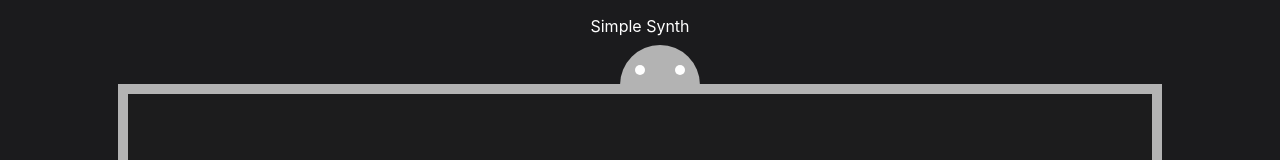
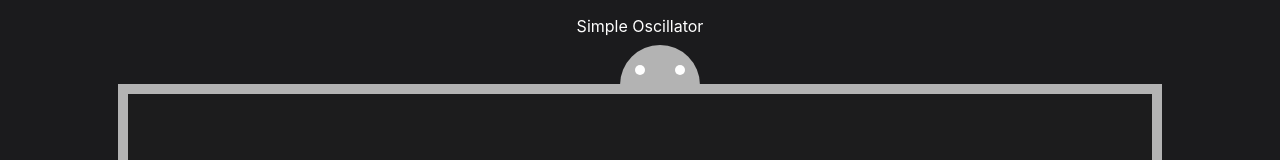
Before and after one commit to kp-dhvani/simple-oscillator, a React (Create React App) app: page / in a window 1280 px wide. Shown: the top 160 px of the page. Built offline with nearby package versions, Linux system fonts and the light colour scheme.

Commit message:
rename project

```diff
--- a/package.json
+++ b/package.json
@@ -1,5 +1,5 @@
 {
-  "name": "simple-synth",
+  "name": "simple-oscillator",
   "version": "0.1.0",
   "private": true,
   "dependencies": {
--- a/public/index.html
+++ b/public/index.html
@@ -4,13 +4,10 @@
     <meta charset="utf-8" />
     <meta name="viewport" content="width=device-width, initial-scale=1" />
     <meta name="theme-color" content="#000000" />
-    <meta
-      name="description"
-      content="simple synth"
-    />
+    <meta name="description" content="simple oscillator" />
 
     <link rel="icon" type="image/png" href="%PUBLIC_URL%/favicon.png" />
-    <title>Simple Synth</title>
+    <title>Simple Oscillator</title>
   </head>
   <body>
     <noscript>You need to enable JavaScript to run this app.</noscript>
--- a/src/App.css
+++ b/src/App.css
@@ -3,18 +3,18 @@ body {
   color: #fff;
 }
 
-.Simple-Synth-logo {
+.simple-oscillator-logo {
   height: 40vmin;
   pointer-events: none;
 }
 
 @media (prefers-reduced-motion: no-preference) {
-  .Simple-Synth-logo {
+  .simple-oscillator-logo {
     animation: App-logo-spin infinite 20s linear;
   }
 }
 
-.Simple-Synth-header {
+.simple-oscillator-header {
   background-color: #282c34;
   min-height: 100vh;
   display: flex;
@@ -25,7 +25,7 @@ body {
   color: white;
 }
 
-.Simple-Synth-link {
+.simple-oscillator-link {
   color: #61dafb;
 }
 
--- a/src/App.tsx
+++ b/src/App.tsx
@@ -1,16 +1,16 @@
 import React from 'react';
 import './App.css';
-import Synth from './components/Synth';
+import Oscillator from './components/Oscillator';
 import ManageAudioContextState from './components/ManageAudioContextState';
 
-function SimpleSynth() {
+function SimpleOscillator() {
   return (
-    <div className='Simple-Synth'>
-      <p style={{ textAlign: 'center' }}>Simple Synth</p>
-      <Synth />
+    <div className='simple-oscillator'>
+      <p style={{ textAlign: 'center' }}>Simple Oscillator</p>
+      <Oscillator />
       <ManageAudioContextState />
     </div>
   );
 }
 
-export default SimpleSynth;
+export default SimpleOscillator;
```
Also changed, not shown: src/components/Oscillator.tsx (renamed from src/components/Synth.tsx), 1 other file (tests, documents, lock files or other folders).
